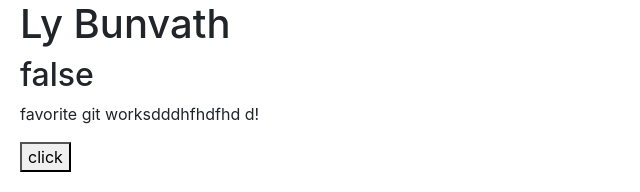
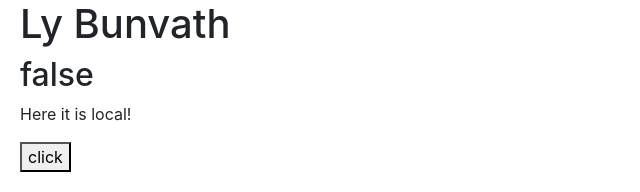
Before and after one commit to Bunvath/angular-project, an Angular app: page / in a window 1280 px wide. Shown: the top 192 px of the page, without its empty margins (0-640 px from the left). Built offline with nearby package versions, Linux system fonts and the light colour scheme.

Commit message:
remote change

```diff
--- a/src/app/favorite/favorite.component.html
+++ b/src/app/favorite/favorite.component.html
@@ -1,4 +1,4 @@
-<p>favorite git worksdddhfhdfhd d!</p>
+<p>Here it is local!</p>
 <button (click)=onClick()>click</button>
 <span
 class="glyphicon"
```
